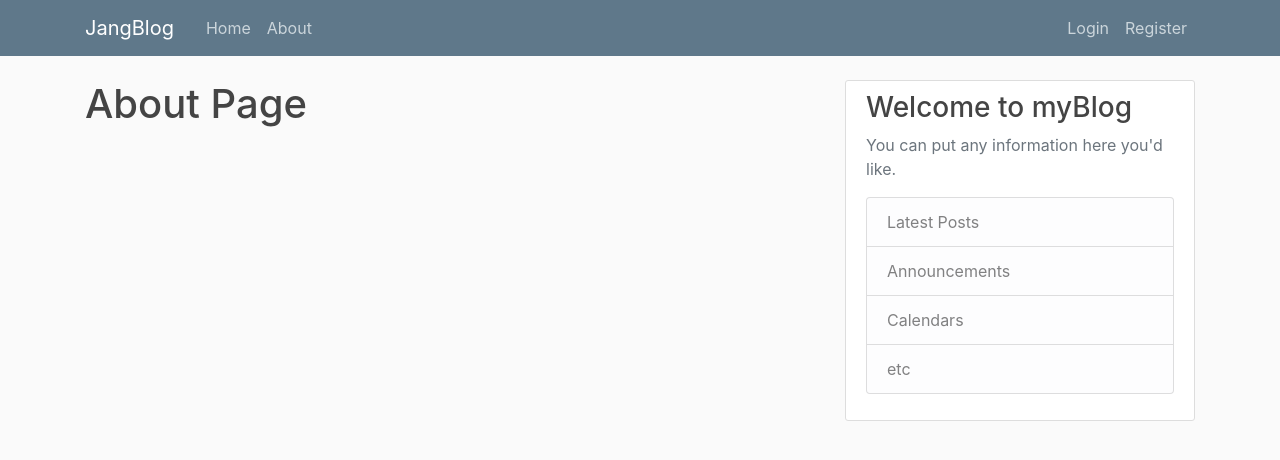
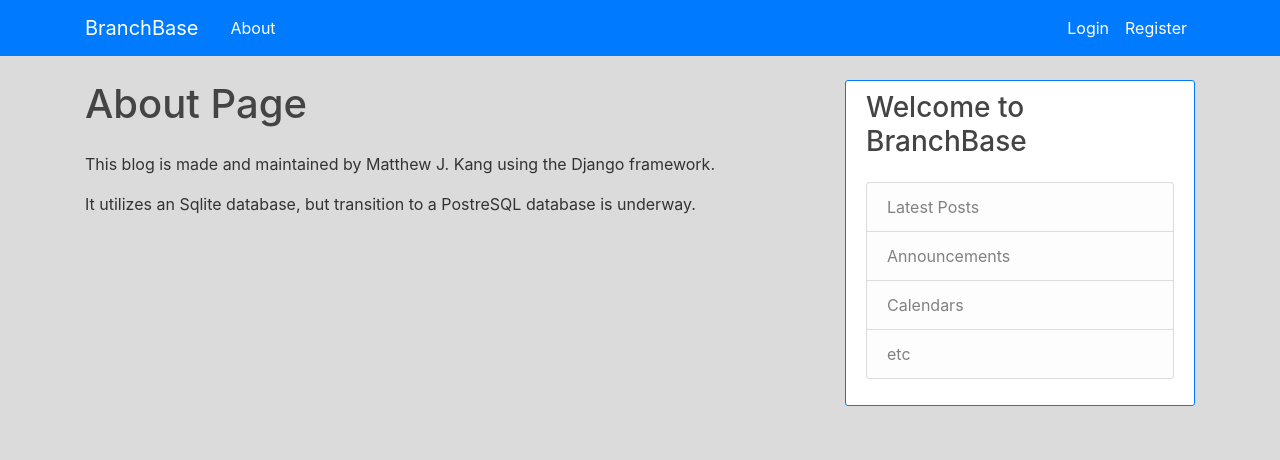
Before and after one commit to matthewjkang/BranchBase, a Django app: page /about/ in a window 1280 px wide. Shown: the top 460 px of the page. Run offline with Django 4.2, Linux system fonts and the light colour scheme; some libraries are stand-ins or nearby versions.

Commit message:
changed repo name

```diff
--- a/django_project/blog/static/blog/main.css
+++ b/django_project/blog/static/blog/main.css
@@ -1,5 +1,5 @@
 body {
-    background: #fafafa;
+    background: #dbdbdb;
     color: #333333;
     margin-top: 5rem;
   }
@@ -36,7 +36,7 @@ body {
     padding: 10px 20px;
     border: 1px solid #dddddd;
     border-radius: 3px;
-    margin-bottom: 20px;
+    margin-bottom: 15px;
   }
 
   .article-title {
@@ -85,3 +85,7 @@ body {
   .account-heading {
     font-size: 2.5rem;
   }
+
+  .rounded{
+    border-radius: 1rem!important;
+  }
--- a/django_project/blog/templates/blog/about.html
+++ b/django_project/blog/templates/blog/about.html
@@ -2,4 +2,10 @@
 
 {%block content%}
     <h1>About Page</h1>
+
+    <div class = 'mt-4'>
+        <p>This blog is made and maintained by Matthew J. Kang using the Django framework.</p>
+        <p>It utilizes an Sqlite database, but transition to a PostreSQL database is underway.</p>
+    </div>
+
 {%endblock content%}
--- a/django_project/blog/templates/blog/base.html
+++ b/django_project/blog/templates/blog/base.html
@@ -15,9 +15,9 @@
 <body>
 
     <header class="site-header">
-        <nav class="navbar navbar-expand-md navbar-dark bg-steel fixed-top">
+        <nav class="navbar navbar-expand-md navbar-dark bg-primary fixed-top">
           <div class="container">
-            <a class="navbar-brand mr-4" href="{% url 'blog-home' %}">JangBlog</a>
+            <a class="navbar-brand mr-4" href="{% url 'blog-home' %}">BranchBase</a>
             <button class="navbar-toggler" type="button" data-toggle="collapse" data-target="#navbarToggle" aria-controls="navbarToggle" aria-expanded="false" aria-label="Toggle navigation">
             <span class="navbar-toggler-icon"></span>
             </button>
@@ -26,18 +26,18 @@
                 {%if user.is_authenticated%}
                 <a class="btn btn-success opacity-100" href="{% url 'post-create' %}">New Post</a>
                 {%else%}
-                <a class="nav-item nav-link" href="{% url 'blog-home' %}">Home</a>
-                <a class="nav-item nav-link" href="{% url 'about' %}">About</a>
+                <!--<a class="nav-item nav-link" href="{% url 'blog-home' %}">Home</a>-->
+                <a class="nav-item nav-link text-white" href="{% url 'about' %}">About</a>
                 {%endif%}
               </div>
               <!-- Navbar Right Side -->
               <div class="navbar-nav">
                 {%if user.is_authenticated%}
-                  <a class="nav-item nav-link" href="{%url 'profile'%}">{{user}}</a>
-                  <a class="nav-item nav-link" href="{%url 'logout'%}">Logout</a>
+                  <a class="nav-item nav-link text-white" href="{%url 'profile'%}">{{user}}</a>
+                  <a class="nav-item nav-link text-white" href="{%url 'logout'%}">Logout</a>
                 {%else%}
-                  <a class="nav-item nav-link" href="{%url 'login'%}">Login</a>
-                  <a class="nav-item nav-link" href="{%url 'register'%}">Register</a>
+                  <a class="nav-item nav-link text-white" href="{%url 'login'%}">Login</a>
+                  <a class="nav-item nav-link text-white" href="{%url 'register'%}">Register</a>
                 {%endif%}
 
               </div>
@@ -59,16 +59,14 @@
             {% block content %}{% endblock %}
             </div>
             <div class="col-md-4">
-            <div class="content-section">
-                <h3>Welcome to myBlog</h3>
-                <p class='text-muted'>You can put any information here you'd like.
-                <ul class="list-group">
+            <div class="content-section border border-primary">
+                <h3>Welcome to BranchBase</h3>
+                <ul class="list-group mt-4 mb-3">
                     <li class="list-group-item list-group-item-light">Latest Posts</li>
                     <li class="list-group-item list-group-item-light">Announcements</li>
                     <li class="list-group-item list-group-item-light">Calendars</li>
                     <li class="list-group-item list-group-item-light">etc</li>
                 </ul>
-                </p>
             </div>
             </div>
         </div>
--- a/django_project/blog/templates/blog/home.html
+++ b/django_project/blog/templates/blog/home.html
@@ -1,7 +1,7 @@
 {%extends 'blog/base.html'%}
 {%block content%}
     {% for post in posts %}
-        <article class="media content-section">
+        <article class="media content-section border border-primary rounded">
             <img class = "rounded-circle article-img" src="{{post.author.profile.image.url}}" alt="">
             <div class="media-body">
             <div class="article-metadata">
```
